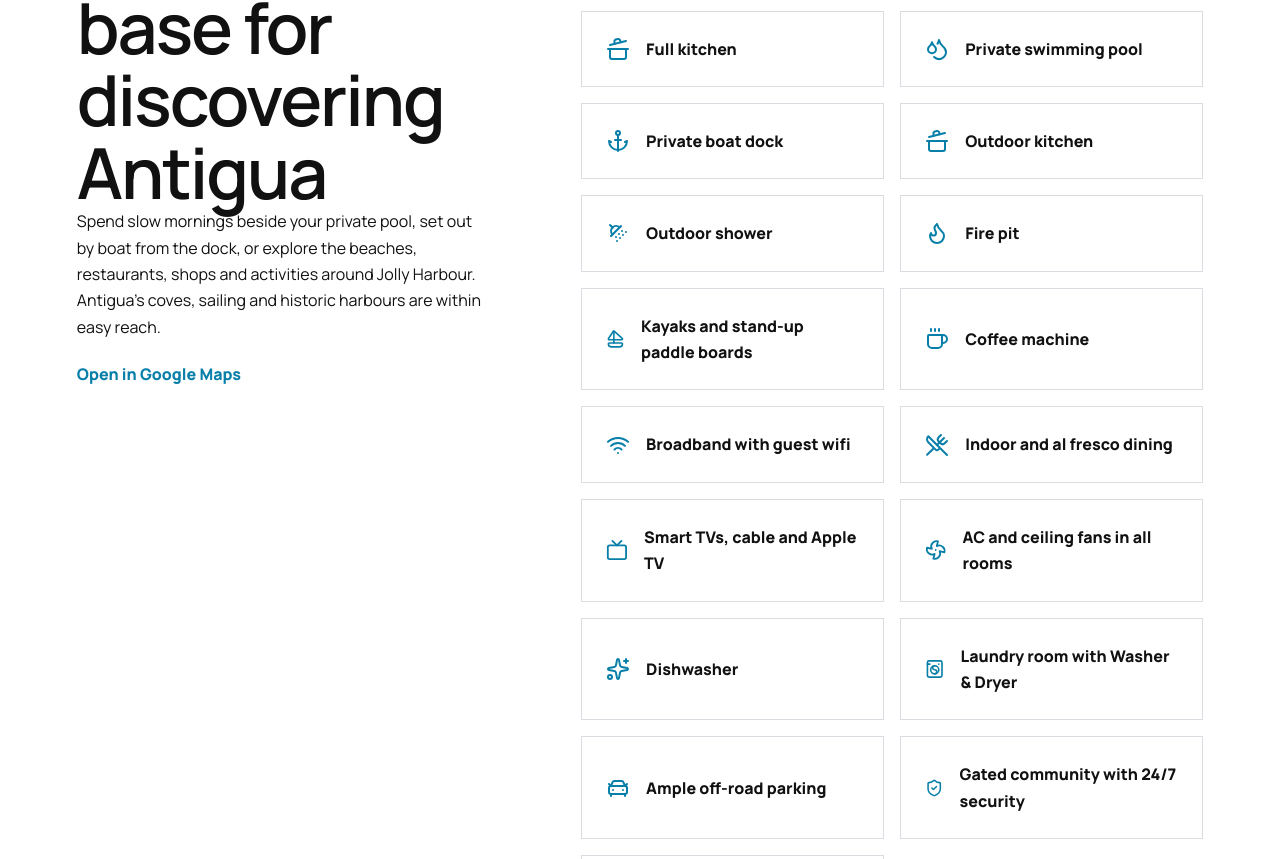
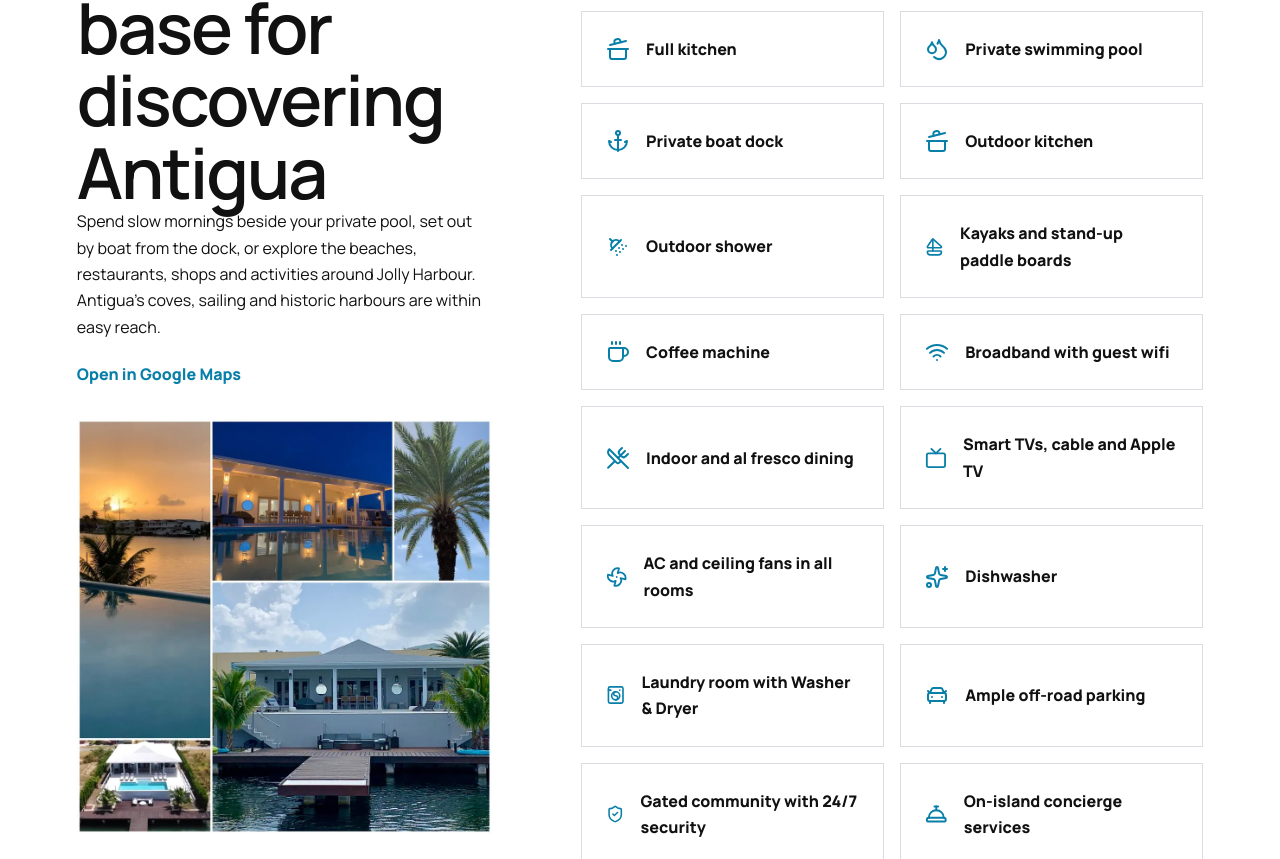
Before and after one commit to paulfairbrother1000/coco-palms-website, a Next.js app: page /location-and-amenities in a window 1280 px wide. Shown: the part 781-1640 px from the top of the page. Built offline with nearby package versions, Linux system fonts and the light colour scheme.

Commit message:
Update location amenities and add villa collage

```diff
--- a/src/app/location-and-amenities/page.tsx
+++ b/src/app/location-and-amenities/page.tsx
@@ -1,6 +1,102 @@
+import Image from "next/image";
 import Link from "next/link";
-import { Anchor, BedDouble, CarFront, Coffee, ConciergeBell, CookingPot, Droplets, Fan, Flame, Sailboat, ShieldCheck, ShowerHead, Sparkles, Tv, UtensilsCrossed, WashingMachine, Waves, Wifi } from "lucide-react";
+import {
+  Anchor,
+  BedDouble,
+  CarFront,
+  Coffee,
+  ConciergeBell,
+  CookingPot,
+  Droplets,
+  Fan,
+  Sailboat,
+  ShieldCheck,
+  ShowerHead,
+  Sparkles,
+  Tv,
+  UtensilsCrossed,
+  WashingMachine,
+  Waves,
+  Wifi,
+} from "lucide-react";
 
 export const metadata = { title: "Location & Amenities" };
-const amenities = [[Waves,"Waterfront setting"],[BedDouble,"Four bedrooms"],[CookingPot,"Full kitchen"],[Droplets,"Private swimming pool"],[Anchor,"Private boat dock"],[CookingPot,"Outdoor kitchen"],[ShowerHead,"Outdoor shower"],[Flame,"Fire pit"],[Sailboat,"Kayaks and stand-up paddle boards"],[Coffee,"Coffee machine"],[Wifi,"Broadband with guest wifi"],[UtensilsCrossed,"Indoor and al fresco dining"],[Tv,"Smart TVs, cable and Apple TV"],[Fan,"AC and ceiling fans in all rooms"],[Sparkles,"Dishwasher"],[WashingMachine,"Laundry room with Washer & Dryer"],[CarFront,"Ample off-road parking"],[ShieldCheck,"Gated community with 24/7 security"],[ConciergeBell,"On-island concierge services"]] as const;
-export default function LocationPage(){return <><section className="page-hero"><span className="eyebrow">Jolly Harbour, Antigua</span><h1>Everything close, the water closer</h1><p>Coco Palms sits on Harbour Island on Antigua’s west coast, within the gated Jolly Harbour community.</p></section><section className="section location-copy"><div><h2>A relaxed base for discovering Antigua</h2><p>Spend slow mornings beside your private pool, set out by boat from the dock, or explore the beaches, restaurants, shops and activities around Jolly Harbour. Antigua’s coves, sailing and historic harbours are within easy reach.</p><a className="text-link" href="https://goo.gl/maps/JfrmfU2js8Hwmnqq8" target="_blank" rel="noreferrer">Open in Google Maps</a></div><div className="amenities-grid">{amenities.map(([Icon,label])=><div className="amenity" key={label}><Icon/><span>{label}</span></div>)}</div></section><section className="quote-invitation section"><div><span className="eyebrow light">Your dates, your party</span><h2>Build your personalised quotation</h2></div><Link className="button button-gold" href="/get-quotation">Get Quotation</Link></section></>}
+
+const amenities = [
+  [Waves, "Waterfront setting"],
+  [BedDouble, "Four bedrooms"],
+  [CookingPot, "Full kitchen"],
+  [Droplets, "Private swimming pool"],
+  [Anchor, "Private boat dock"],
+  [CookingPot, "Outdoor kitchen"],
+  [ShowerHead, "Outdoor shower"],
+  [Sailboat, "Kayaks and stand-up paddle boards"],
+  [Coffee, "Coffee machine"],
+  [Wifi, "Broadband with guest wifi"],
+  [UtensilsCrossed, "Indoor and al fresco dining"],
+  [Tv, "Smart TVs, cable and Apple TV"],
+  [Fan, "AC and ceiling fans in all rooms"],
+  [Sparkles, "Dishwasher"],
+  [WashingMachine, "Laundry room with Washer & Dryer"],
+  [CarFront, "Ample off-road parking"],
+  [ShieldCheck, "Gated community with 24/7 security"],
+  [ConciergeBell, "On-island concierge services"],
+] as const;
+
+export default function LocationPage() {
+  return (
+    <>
+      <section className="page-hero">
+        <span className="eyebrow">Jolly Harbour, Antigua</span>
+        <h1>Everything close, the water closer</h1>
+        <p>
+          Coco Palms sits on Harbour Island on Antigua’s west coast, within the gated Jolly Harbour
+          community.
+        </p>
+      </section>
+      <section className="section location-copy">
+        <div>
+          <h2>A relaxed base for discovering Antigua</h2>
+          <p>
+            Spend slow mornings beside your private pool, set out by boat from the dock, or explore
+            the beaches, restaurants, shops and activities around Jolly Harbour. Antigua’s coves,
+            sailing and historic harbours are within easy reach.
+          </p>
+          <a
+            className="text-link"
+            href="https://goo.gl/maps/JfrmfU2js8Hwmnqq8"
+            target="_blank"
+            rel="noreferrer"
+          >
+            Open in Google Maps
+          </a>
+          <Image
+            className="location-collage"
+            src="/images/coco-palms-location-collage.jpg"
+            alt="Coco Palms villa, pool, private dock and waterfront views"
+            width={960}
+            height={960}
+            sizes="(max-width: 900px) calc(100vw - 2.4rem), 32vw"
+          />
+        </div>
+        <div className="amenities-grid">
+          {amenities.map(([Icon, label]) => (
+            <div className="amenity" key={label}>
+              <Icon />
+              <span>{label}</span>
+            </div>
+          ))}
+        </div>
+      </section>
+      <section className="quote-invitation section">
+        <div>
+          <span className="eyebrow light">Your dates, your party</span>
+          <h2>Build your personalised quotation</h2>
+        </div>
+        <Link className="button button-gold" href="/get-quotation">
+          Get Quotation
+        </Link>
+      </section>
+    </>
+  );
+}
```
Also changed, not shown: public/images/coco-palms-location-collage.jpg (added), src/app/globals.css, 1 other file (tests, documents, lock files or other folders).
